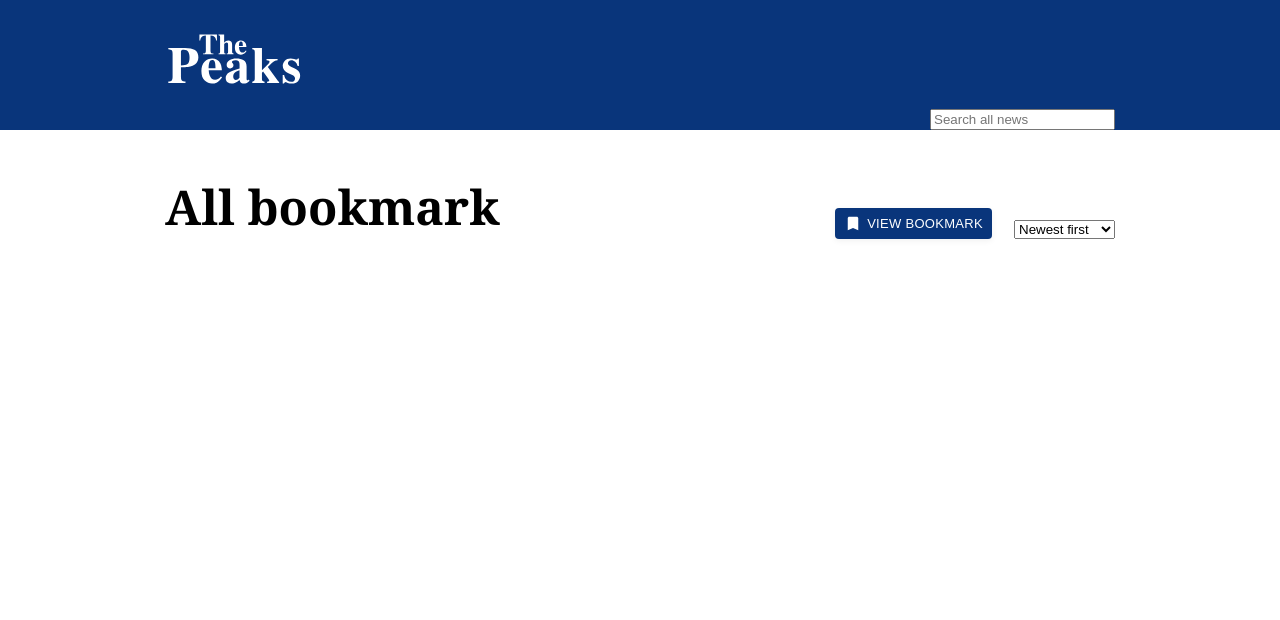
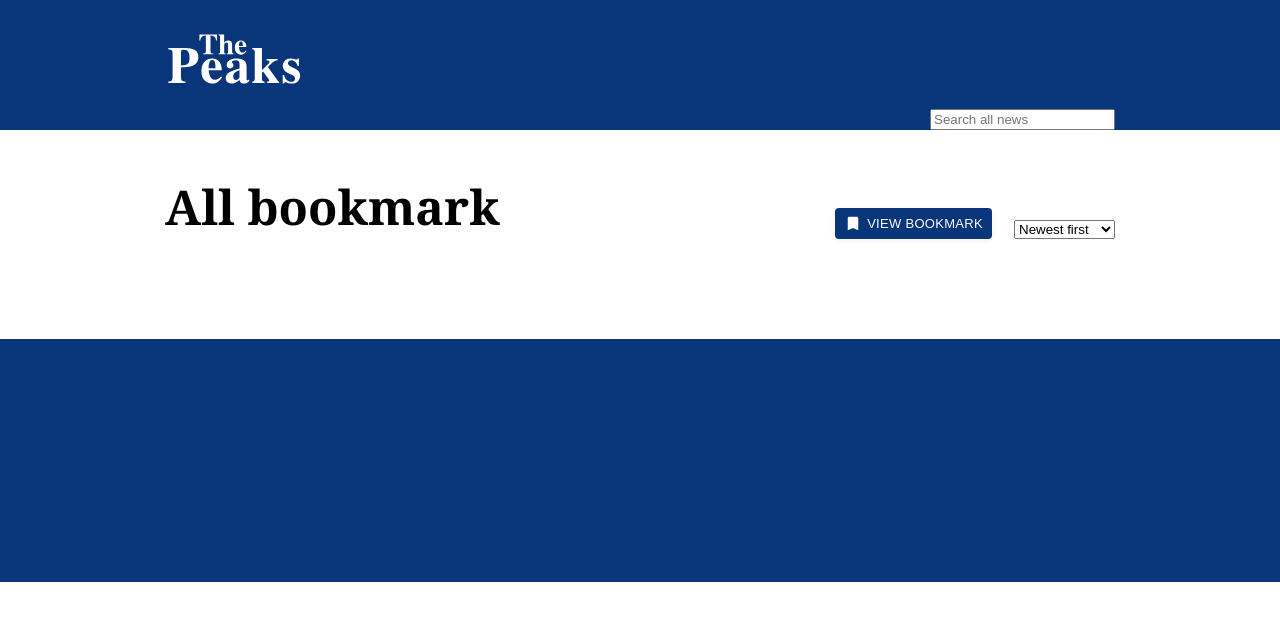
Before and after one commit to LouisonDruelle/the-peaks, a React (Create React App) app: page /bookmarks in a window 1280 px wide. Shown: the top 620 px of the page. Built offline with nearby package versions, Linux system fonts and the light colour scheme; the HTML template or start-up script is replaced by a standard one.

Commit message:
Add footer

```diff
--- a/src/App.js
+++ b/src/App.js
@@ -5,6 +5,7 @@ import Home from 'views/home/Home';
 import ArticleDetails from 'views/articleDetails/ArticleDetails';
 import Bookmarks from 'views/bookmarks/Bookmarks';
 import ArticleSearch from 'views/articleSearch/ArticleSearch';
+import Footer from 'components/footer/Footer';
 
 function App() {
   const [searchText, setSearchText] = useState('');
@@ -57,6 +58,7 @@ function App() {
             </Route>
           </Switch>
         </div>
+        <Footer />
       </div>
     </Router>
   );
--- /dev/null
+++ b/src/components/footer/Footer.css
@@ -0,0 +1,5 @@
+.footer {
+  background-color: #09357B;
+  height: 243px;
+  margin-top: 70px;
+}
--- /dev/null
+++ b/src/components/footer/Footer.js
@@ -0,0 +1,9 @@
+import './Footer.css';
+
+const Footer = () => {
+  return (
+    <div className="footer"></div>
+  );
+}
+
+export default Footer;
```
